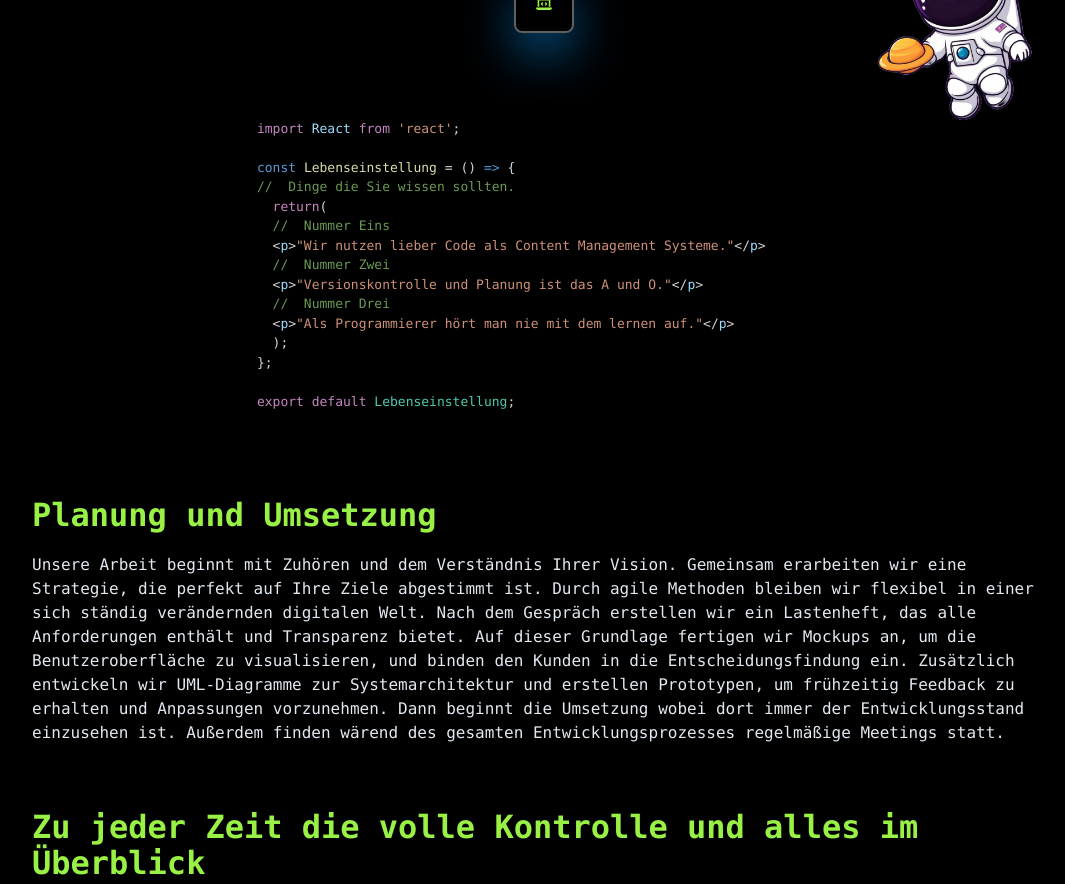
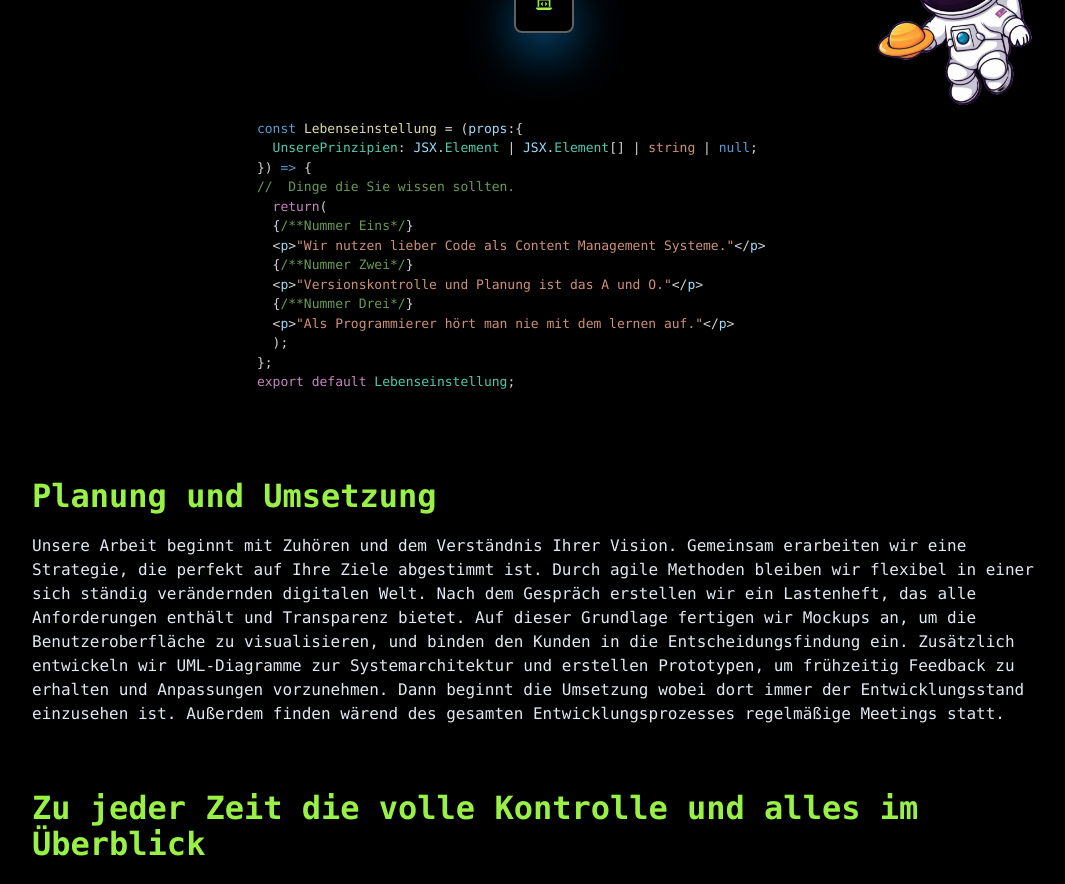
Before and after one commit to OGWebdesign/CompanyPage, a React (Vite) app: page / in a window 1280 px wide. Shown: the part 4660-5544 px from the top of the page, without its empty margins (96-1161 px from the left). Built offline with nearby package versions, Linux system fonts and the light colour scheme.

Commit message:
fix code in upper container

```diff
--- a/src/components/StartSite/index.tsx
+++ b/src/components/StartSite/index.tsx
@@ -18,20 +18,19 @@ export const StartSite = (props: {
 
 }) => {
   const sampleCode = `
-    import React from 'react';
-
-    const Lebenseinstellung = () => {
+    const Lebenseinstellung = (props:{
+      UnserePrinzipien: JSX.Element | JSX.Element[] | string | null;
+    }) => {
     //  Dinge die Sie wissen sollten.
       return(
-      //  Nummer Eins
+      {/**Nummer Eins*/}
       <p>"Wir nutzen lieber Code als Content Management Systeme."</p>
-      //  Nummer Zwei
+      {/**Nummer Zwei*/}
       <p>"Versionskontrolle und Planung ist das A und O."</p>
-      //  Nummer Drei
+      {/**Nummer Drei*/}
       <p>"Als Programmierer hört man nie mit dem lernen auf."</p>
       );
     };
-
     export default Lebenseinstellung;
   `;
   return (
```
